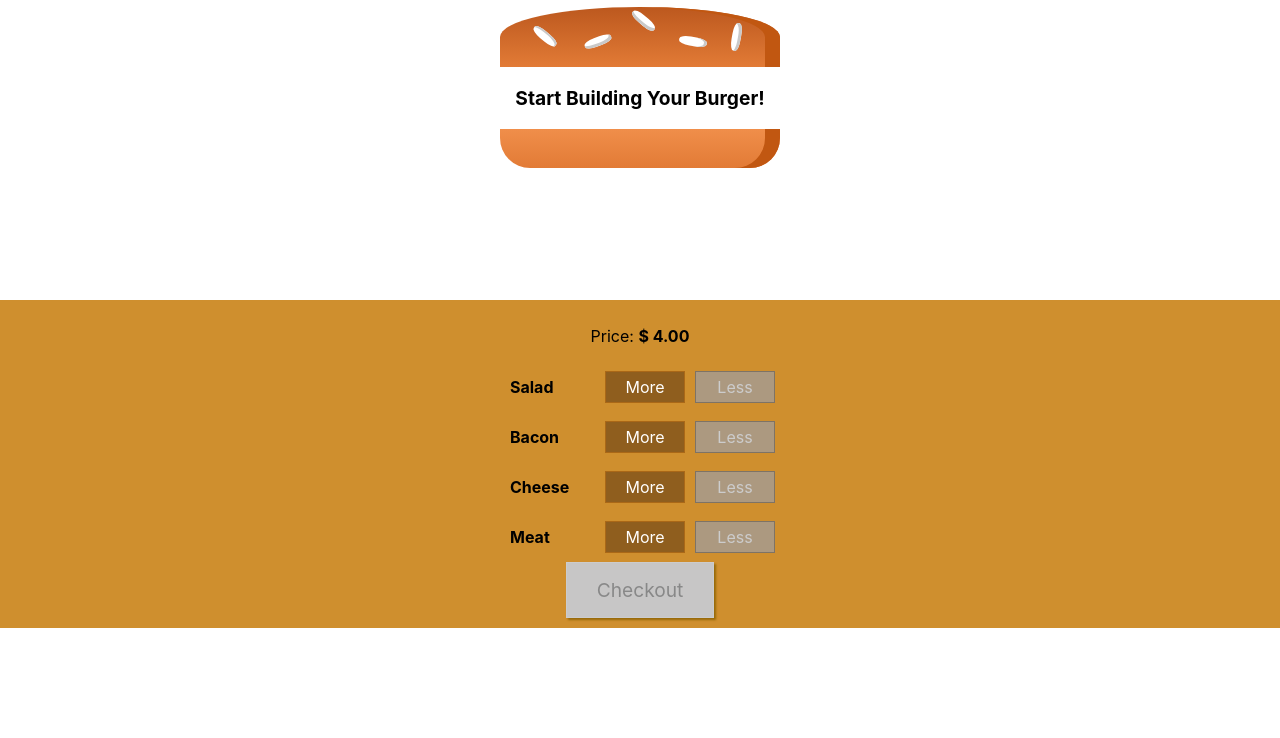
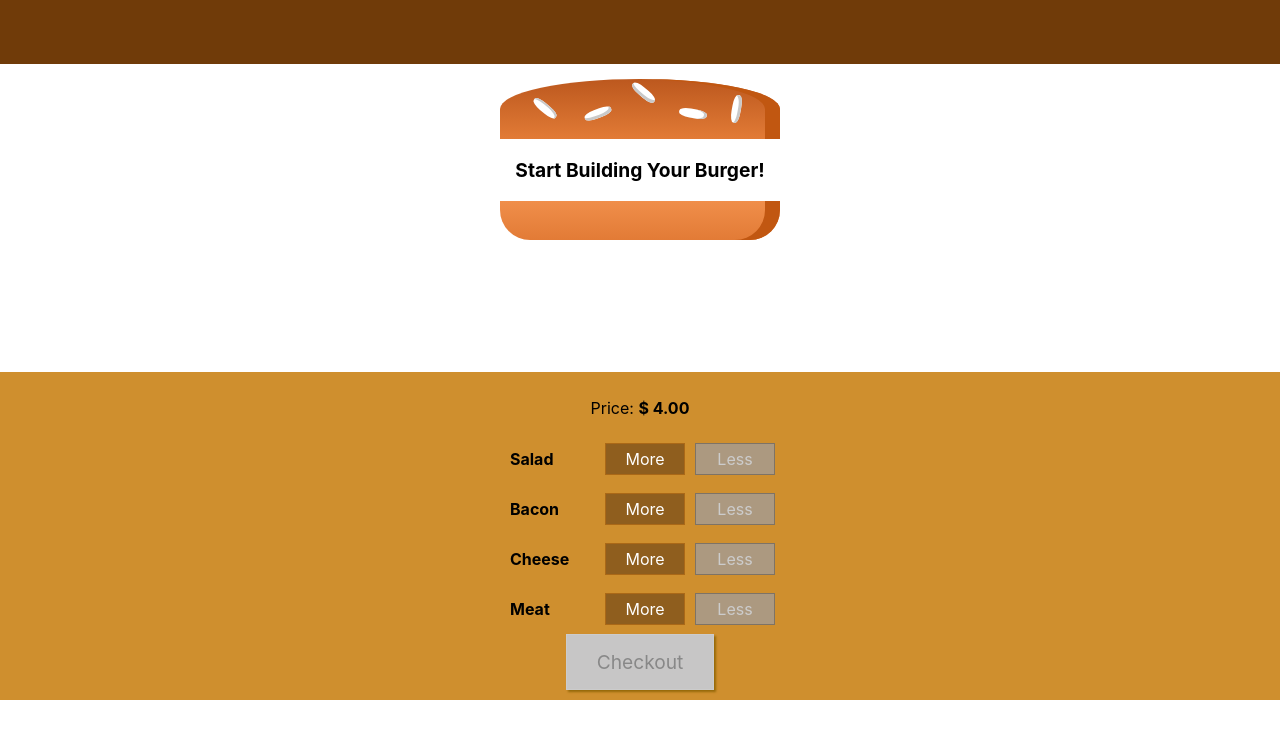
Before and after one commit to zolomohan/burger-builder, a React (Create React App) app: page / in a window 1280 px wide. Shown: the top 738 px of the page. Built offline with nearby package versions, Linux system fonts and the light colour scheme.

Commit message:
Add Navbar

```diff
--- a/src/components/Layout.js
+++ b/src/components/Layout.js
@@ -1,5 +1,12 @@
-import React from 'react';
+import React, { Fragment } from 'react';
+import Navbar from './Navbar';
+import classes from '../styles/Layout.module.css';
 
 export default ({ children }) => {
-	return <main>{children}</main>;
-}
+	return (
+		<Fragment>
+			<Navbar />
+			<main className={classes.Container}>{children}</main>
+		</Fragment>
+	);
+};
--- /dev/null
+++ b/src/components/Navbar.js
@@ -0,0 +1,12 @@
+import React from 'react';
+import classes from '../styles/Navbar.module.css'
+
+export default function Navbar() {
+	return (
+		<header className={classes.Navbar}>
+			<nav>
+
+			</nav>
+		</header>
+	)
+}
--- /dev/null
+++ b/src/styles/Layout.module.css
@@ -0,0 +1,3 @@
+.Container {
+	margin-top: 72px;
+}
--- /dev/null
+++ b/src/styles/Navbar.module.css
@@ -0,0 +1,18 @@
+.Navbar {
+	height: 64px;
+	width: 100%;
+	position: fixed;
+	top: 0;
+	left: 0;
+	background-color: #703b09;
+	display: flex;
+	justify-content: space-between;
+	align-items: center;
+	padding: 0 20px;
+	box-sizing: border-box;
+	z-index: 50;
+}
+
+.Navbar nav {
+	height: 100%;
+}
```
